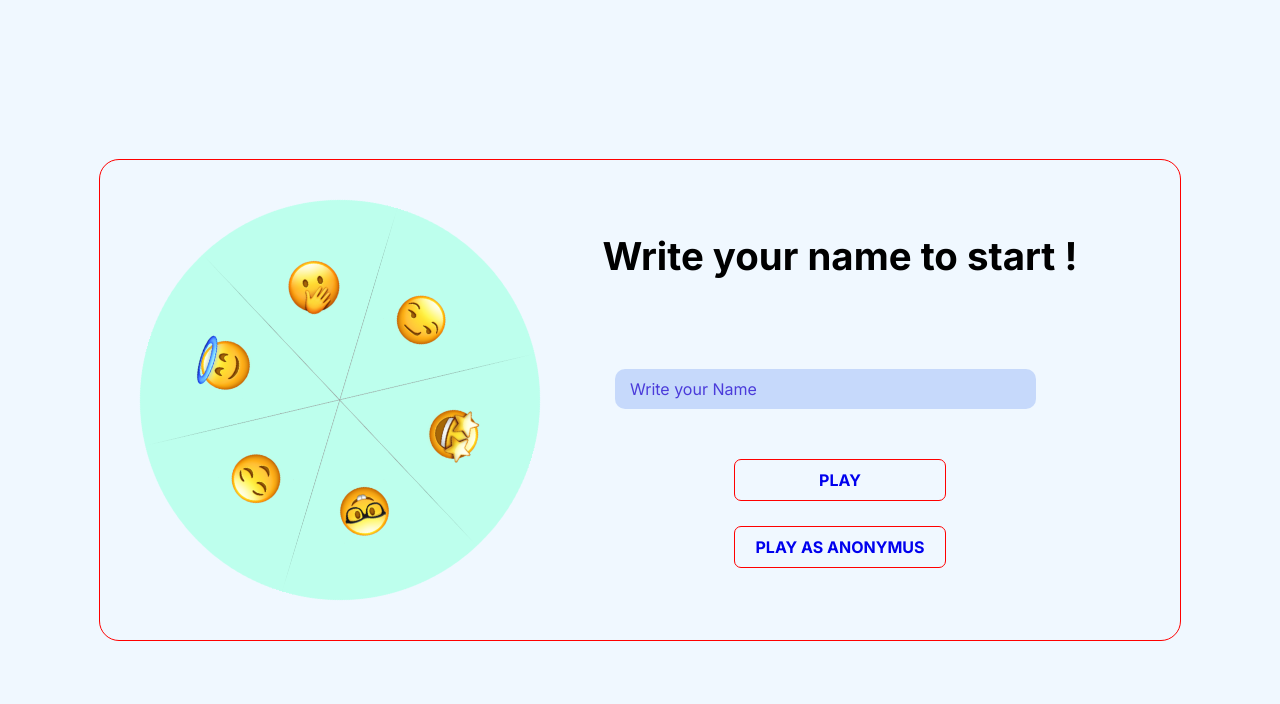
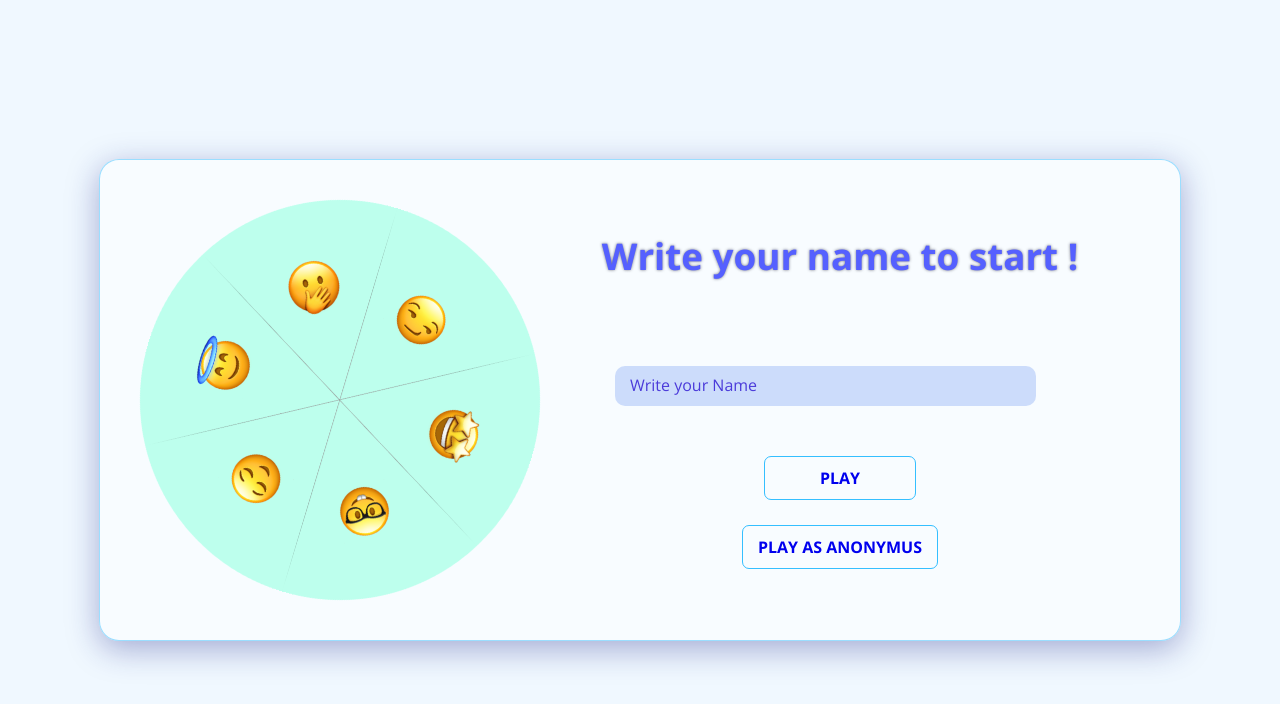
Before and after one commit to masters-of-the-universee/triwow, a React (Create React App) app: page / in a window 1280 px wide. Shown: the top 704 px of the page. Built offline with nearby package versions, Linux system fonts and the light colour scheme.

Commit message:
Updated login scss files, added question page

```diff
--- a/src/views/login-page/login-page.js
+++ b/src/views/login-page/login-page.js
@@ -17,7 +17,13 @@ const LoginPage = ({ addingNewUsername }) => {
 	}, [newName]);
 
 	const onClickHandler = () => {
-		addingNewUsername(newName);
+		if (newName === "") {
+			alert("You are logging without a name.");
+			addingNewUsername(newName);
+		}
+	};
+	const onClickHandlerTwo = () => {
+		addingNewUsername("");
 	};
 
 	return (
@@ -45,7 +51,7 @@ const LoginPage = ({ addingNewUsername }) => {
 					<Link onClick={onClickHandler} to="/mode-selection">
 						Play
 					</Link>
-					<Link onClick={onClickHandler} to="/mode-selection">
+					<Link onClick={onClickHandlerTwo} to="/mode-selection">
 						Play as Anonymus
 					</Link>
 				</div>
--- a/src/views/login-page/loginpage.scss
+++ b/src/views/login-page/loginpage.scss
@@ -1,3 +1,5 @@
+@import url("https://fonts.googleapis.com/css2?family=Open+Sans:wght@400;600;700&display=swap");
+
 @mixin centered {
 	display: flex;
 	align-items: center;
@@ -22,13 +24,20 @@ nav {
 	height: 100vh;
 	@include centered;
 	background-color: aliceblue;
+	font-family: "Open Sans", sans-serif;
 }
 
 .login-container {
+	background: rgba(255, 255, 255, 0.5);
+	box-shadow: 0 8px 32px 0 rgba(31, 38, 135, 0.37);
+	backdrop-filter: blur(3.5px);
+	-webkit-backdrop-filter: blur(3.5px);
+	border-radius: 10px;
+	border: 1px solid rgba(0, 174, 255, 0.377);
 	display: flex;
 	width: 1000px;
 	height: 400px;
-	border: 1px solid red;
+	//border: 1px solid red;
 	border-radius: 20px;
 	padding: 40px;
 	.left-section {
@@ -48,24 +57,26 @@ nav {
 		@include centered();
 		flex-direction: column;
 		h3 {
-			margin-bottom: 65px;
+			margin-bottom: 60px;
 			cursor: default;
-			font-size: 2.4rem;
+			font-size: 2.3rem;
+			color: rgb(85, 96, 255);
+			text-shadow: 0px 0px 3px rgba(35, 36, 53, 0.644);
 		}
 		a {
 			margin-top: 25px;
 			text-decoration: none;
 			padding: 10px 15px;
-			width: 30%;
+			min-width: 120px;
 			text-transform: uppercase;
 			text-align: center;
 			transition: 0.3s all ease;
 			border-radius: 7px;
 			font-weight: bold;
-			border: 1px solid red;
+			border: 1px solid rgba(0, 174, 255, 0.788);
 			&:hover {
-				background-color: rgba(63, 117, 235, 0.733);
-				color: #fff;
+				background-color: rgba(0, 174, 255, 0.377);
+				color: rgb(85, 96, 255);
 				transition: 0.3s all ease;
 			}
 		}
```
Also changed, not shown: src/components/question/question.js (+8 -0 lines).
